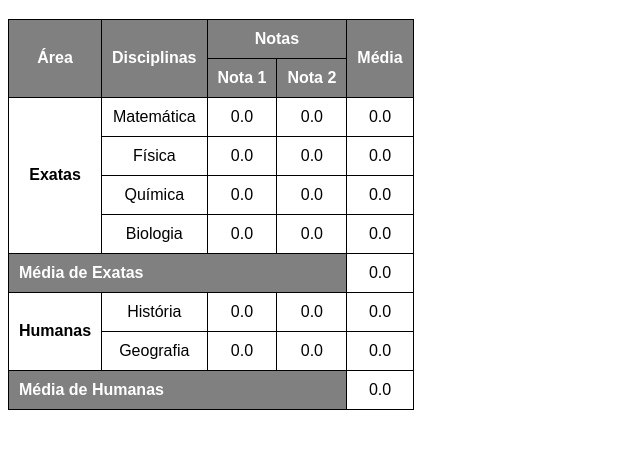
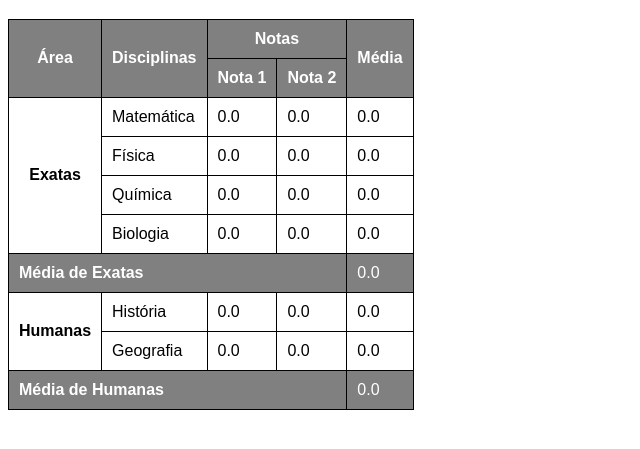
Before and after one commit to cristianersantos/html-css, a plain HTML site: page Exercícios/Desafio 014/desafio 014.html in a window 1280 px wide. Shown: the part 61-510 px from the top of the page, without its empty margins (0-640 px from the left). Drawn offline with Linux system fonts and the light colour scheme.

Commit message:
Correção bug coluna

```diff
--- a/Exercícios/Desafio 014/desafio 014.html
+++ b/Exercícios/Desafio 014/desafio 014.html
@@ -25,13 +25,21 @@
             text-align: center;
         }
 
-        th.destaque {
+        td {
+            text-align: left;
+        }
+
+        th#me {
             background-color: gray;
             color: white;
             text-align: left;
         }
 
-
+        td#ma {
+            background-color: gray;
+            color: white;
+            text-align: left;
+        }
     </style>
 </head>
 <body>
@@ -79,8 +87,8 @@
 
             </tr>
             <tr>
-                <th class="destaque" scope="row" colspan="4">Média de Exatas</th>
-                <td>0.0</td>
+                <th id="me" scope="row" colspan="4">Média de Exatas</th>
+                <td id="ma">0.0</td>
             </tr>
 
             <tr>
@@ -98,8 +106,8 @@
 
 
             <tr>
-                <th class="destaque" scope="row" colspan="4">Média de Humanas</th>
-                <td>0.0</td>
+                <th id= "me" scope="row" colspan="4">Média de Humanas</th>
+                <td id="ma">0.0</td>
             </tr>
         </tbody>
     </table>
```
